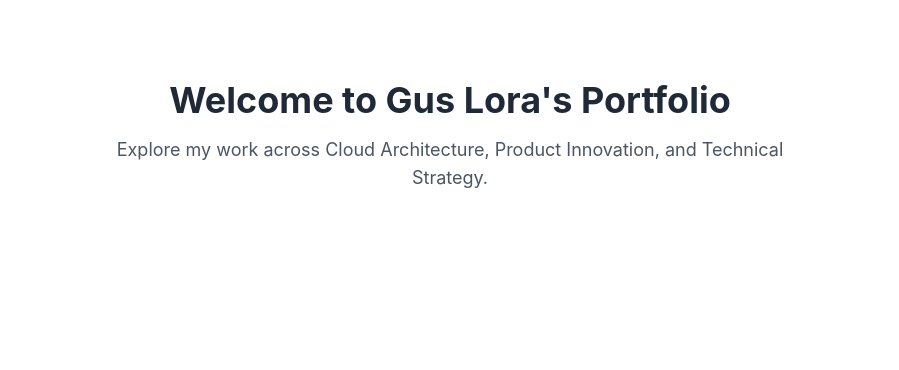
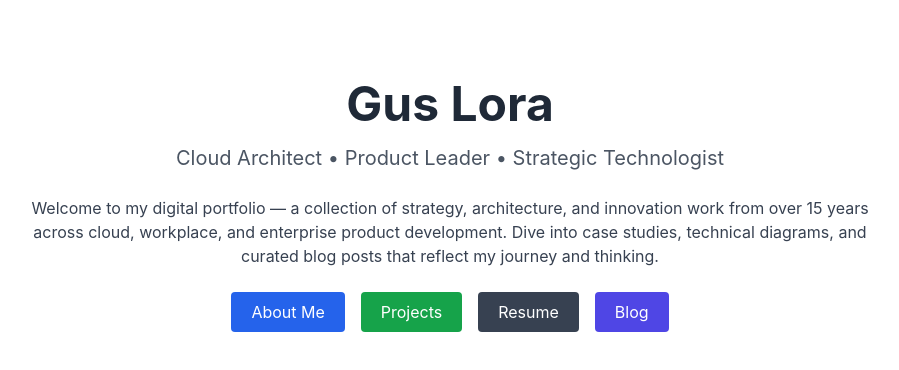
Before and after one commit to guslora/portfolio, a React (Vite) app: page / in a window 1280 px wide. Shown: the top 370 px of the page, without its empty margins (190-1089 px from the left). Built offline with nearby package versions, Linux system fonts and the light colour scheme.

Commit message:
Add files via upload

```diff
--- a/src/pages/Home.jsx
+++ b/src/pages/Home.jsx
@@ -2,11 +2,20 @@ import React from "react";
 
 export default function Home() {
   return (
-    <main className="max-w-3xl mx-auto px-6 py-20 text-center text-gray-800">
-      <h1 className="text-4xl font-bold mb-4">Welcome to Gus Lora's Portfolio</h1>
-      <p className="text-lg text-gray-600">
-        Explore my work across Cloud Architecture, Product Innovation, and Technical Strategy.
+    <main className="max-w-4xl mx-auto px-6 py-20 text-center text-gray-800">
+      <h1 className="text-5xl font-bold mb-4">Gus Lora</h1>
+      <p className="text-xl text-gray-600 mb-6">
+        Cloud Architect • Product Leader • Strategic Technologist
       </p>
+      <p className="text-gray-700 mb-6">
+        Welcome to my digital portfolio — a collection of strategy, architecture, and innovation work from over 15 years across cloud, workplace, and enterprise product development. Dive into case studies, technical diagrams, and curated blog posts that reflect my journey and thinking.
+      </p>
+      <div className="flex flex-wrap justify-center gap-4 mt-6">
+        <a href="/about" className="bg-blue-600 text-white px-5 py-2 rounded hover:bg-blue-700 transition">About Me</a>
+        <a href="/projects" className="bg-green-600 text-white px-5 py-2 rounded hover:bg-green-700 transition">Projects</a>
+        <a href="/resume" className="bg-gray-700 text-white px-5 py-2 rounded hover:bg-gray-800 transition">Resume</a>
+        <a href="/blog" className="bg-indigo-600 text-white px-5 py-2 rounded hover:bg-indigo-700 transition">Blog</a>
+      </div>
     </main>
   );
 }
```
